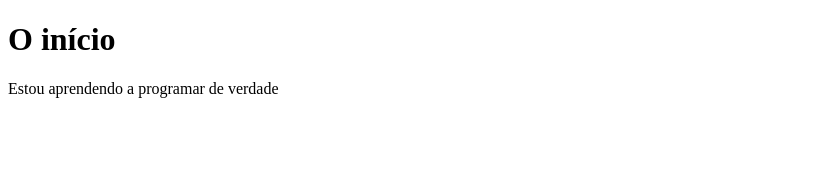
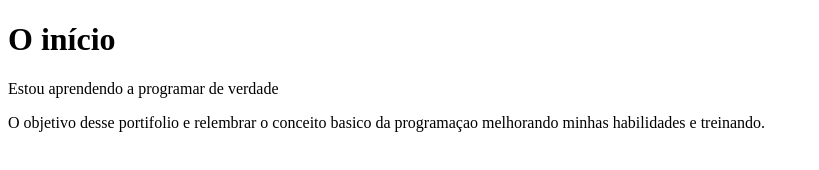
Before and after one commit to Joaovictor-06/meu-portfolio, a plain HTML site: page index.html in a window 1280 px wide. Shown: the whole page, without its empty margins (0-819 px from the left). Drawn offline with Linux system fonts and the light colour scheme.

Commit message:
treino de git

```diff
--- a/index.html
+++ b/index.html
@@ -8,6 +8,7 @@
 
     <h1>O início</h1>
     <p>Estou aprendendo a programar de verdade</p>
+    <p>O objetivo desse portifolio e relembrar o conceito basico da programaçao melhorando minhas habilidades e treinando.</p>
 
 </body>
 </html>
```
